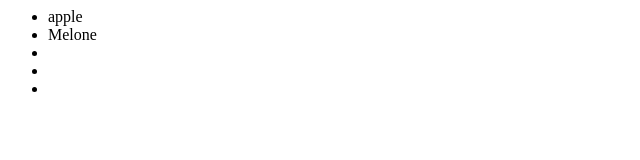
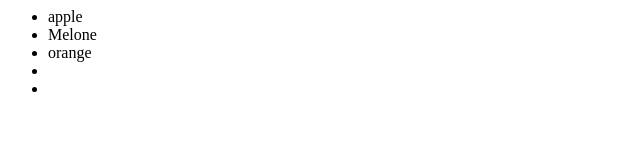
Before and after one commit to cromic/ozgurTest, a plain HTML site: page index.html in a window 1280 px wide. Shown: the full height of the page, 0-640 px from the left. Drawn offline with Linux system fonts and the light colour scheme.

Commit message:
orange ekledim

```diff
--- a/index.html
+++ b/index.html
@@ -4,7 +4,7 @@
 <ul>
 	<li>apple</li>
 	<li>Melone</li>
-	<li></li>
+	<li>orange</li>
 	<li></li>
 	<li></li>
 </ul>
```
